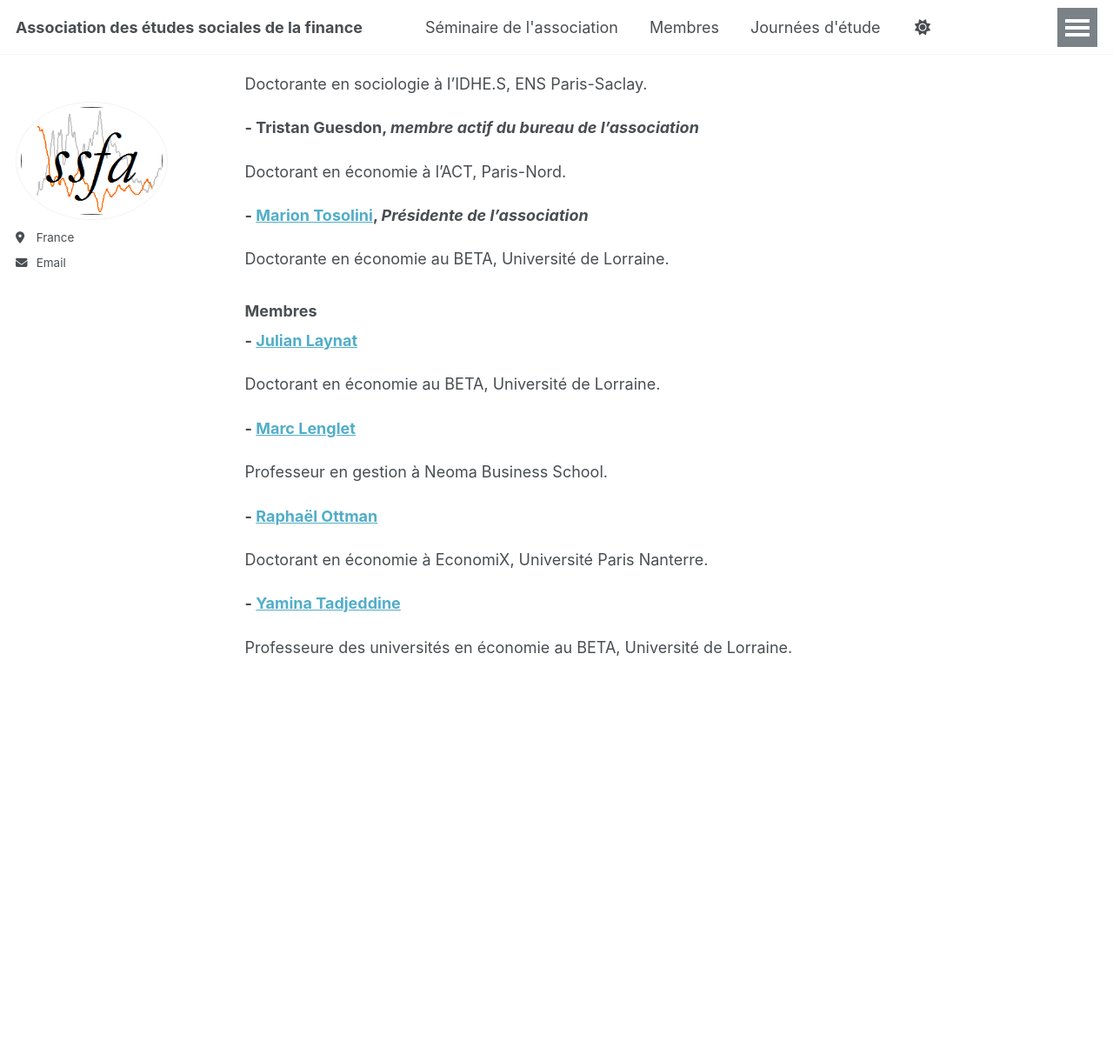
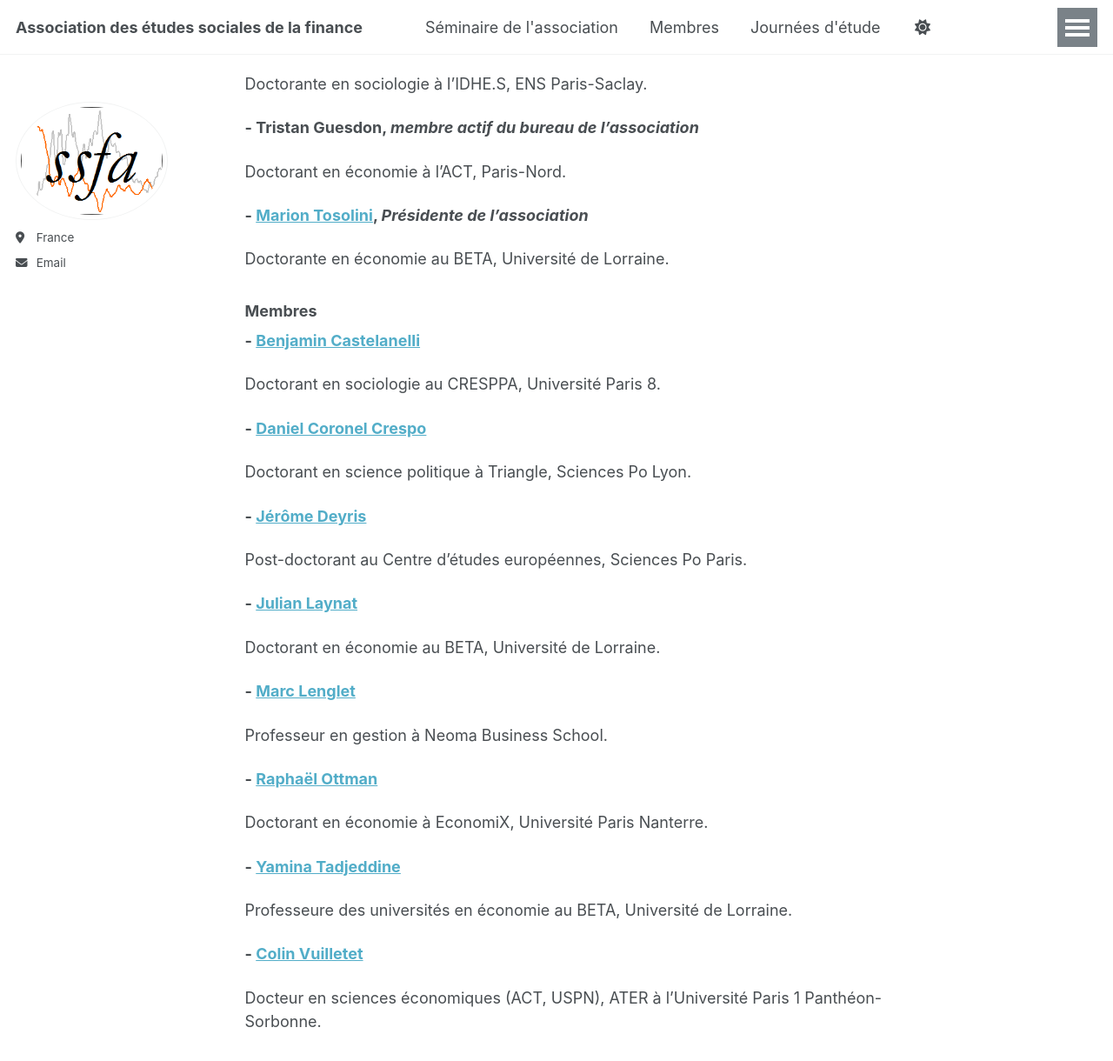
Before and after one commit to ssfa-aesf/ssfa-aesf.github.io, a Jekyll site: the page built from _pages/membres.md, in a window 1280 px wide and 1400 px high, scrolled down 460 px. Shown: the top 1220 px of the window at 87% size. Built offline with Jekyll 4.4.1, drawn with Linux system fonts in a browser that asks for light colours; before the commit the page ends 1430 px from its top, so only the background shows below that.

Commit message:
Update membres.md

```diff
--- a/_pages/membres.md
+++ b/_pages/membres.md
@@ -32,6 +32,17 @@ Doctorante en économie au BETA, Université de Lorraine.
 
 
 ### Membres
+**- [Benjamin Castelanelli](https://www.cresppa.cnrs.fr/membre/castelanelli-benjamin/)**
+
+Doctorant en sociologie au CRESPPA, Université Paris 8.
+
+**- [Daniel Coronel Crespo](https://triangle.ens-lyon.fr/spip.php?article11889)**
+
+Doctorant en science politique à Triangle, Sciences Po Lyon.
+
+**- [Jérôme Deyris](https://www.jeromedeyris.fr/)**
+
+Post-doctorant au Centre d'études européennes, Sciences Po Paris.
 
 **- [Julian Laynat](https://www.beta-economics.fr/annuaire/590/laynat_julian/)**
 
@@ -51,3 +62,7 @@ Doctorant en économie à EconomiX, Université Paris Nanterre.
 **- [Yamina Tadjeddine](https://www.beta-economics.fr/annuaire/252/tadjeddine_yamina/)**
 
 Professeure des universités en économie au BETA, Université de Lorraine.
+
+**- [Colin Vuilletet](https://cv.hal.science/colin-vuilletet)**
+
+Docteur en sciences économiques (ACT, USPN), ATER à l'Université Paris 1 Panthéon-Sorbonne.
```
